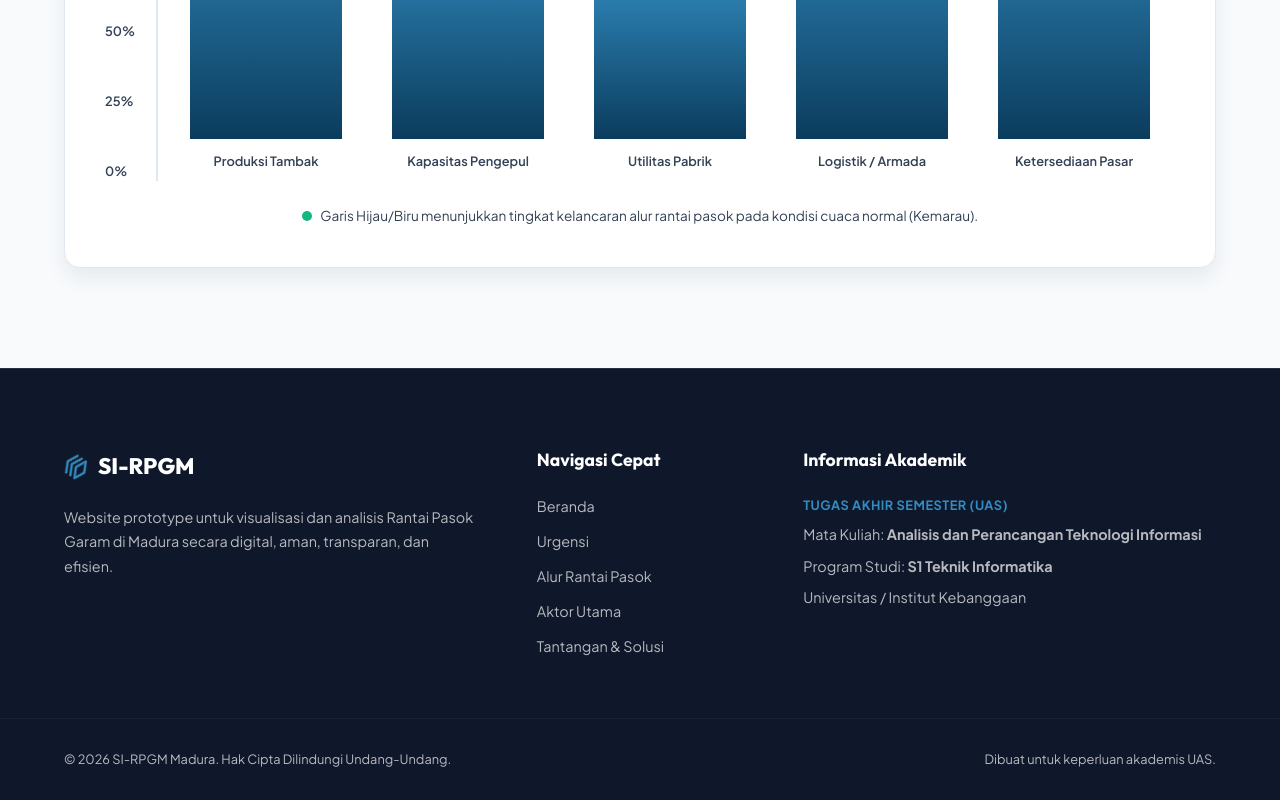
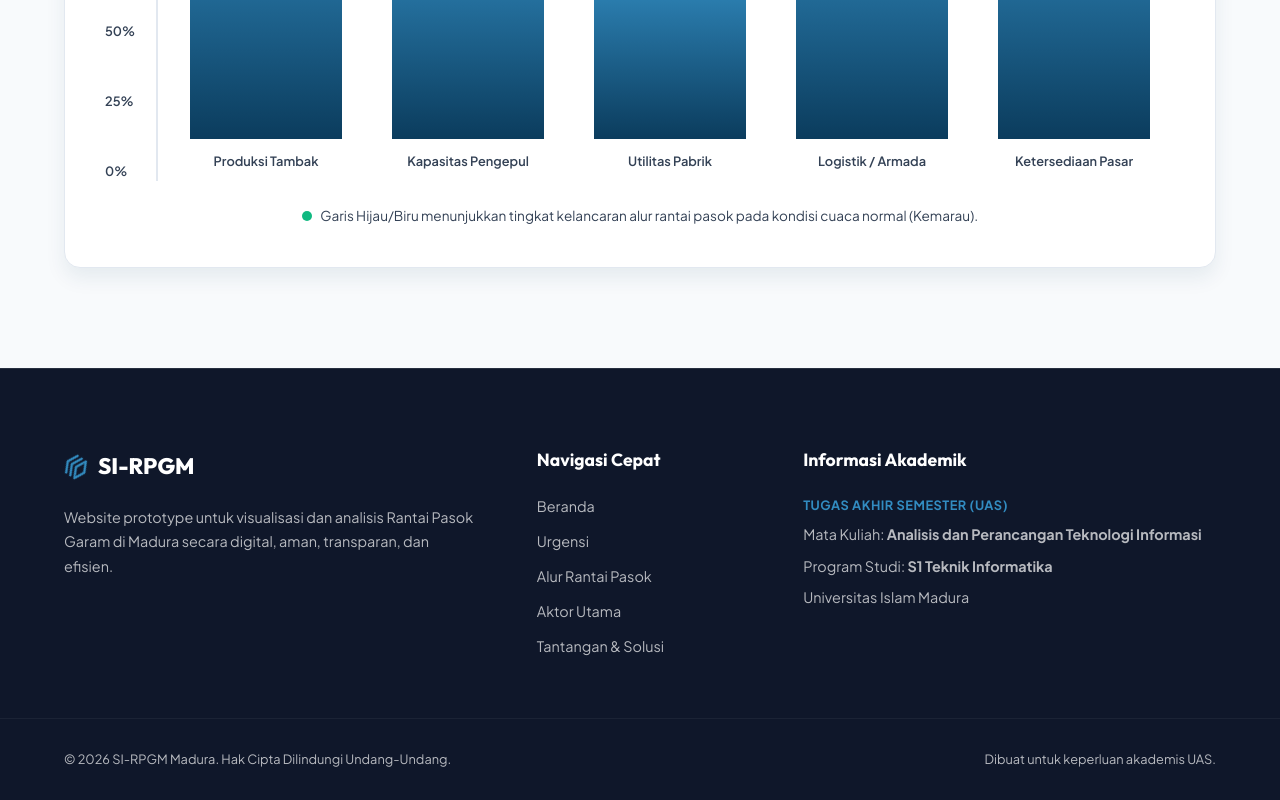
Before and after one commit to akillll22/uas-rantai-pasok-garam, a plain HTML site: page index.html in a window 1280 px wide. Shown: the part 6751-7551 px from the top of the page. Drawn offline with Linux system fonts and the light colour scheme.

Commit message:
Memperbaiki tampilan halaman utama

```diff
--- a/index.html
+++ b/index.html
@@ -650,7 +650,7 @@
                 <p class="academic-title">Tugas Akhir Semester (UAS)</p>
                 <p>Mata Kuliah: <strong>Analisis dan Perancangan Teknologi Informasi</strong></p>
                 <p>Program Studi: <strong>S1 Teknik Informatika</strong></p>
-                <p>Universitas / Institut Kebanggaan</p>
+                <p>Universitas Islam Madura</p>
             </div>
         </div>
 
```
